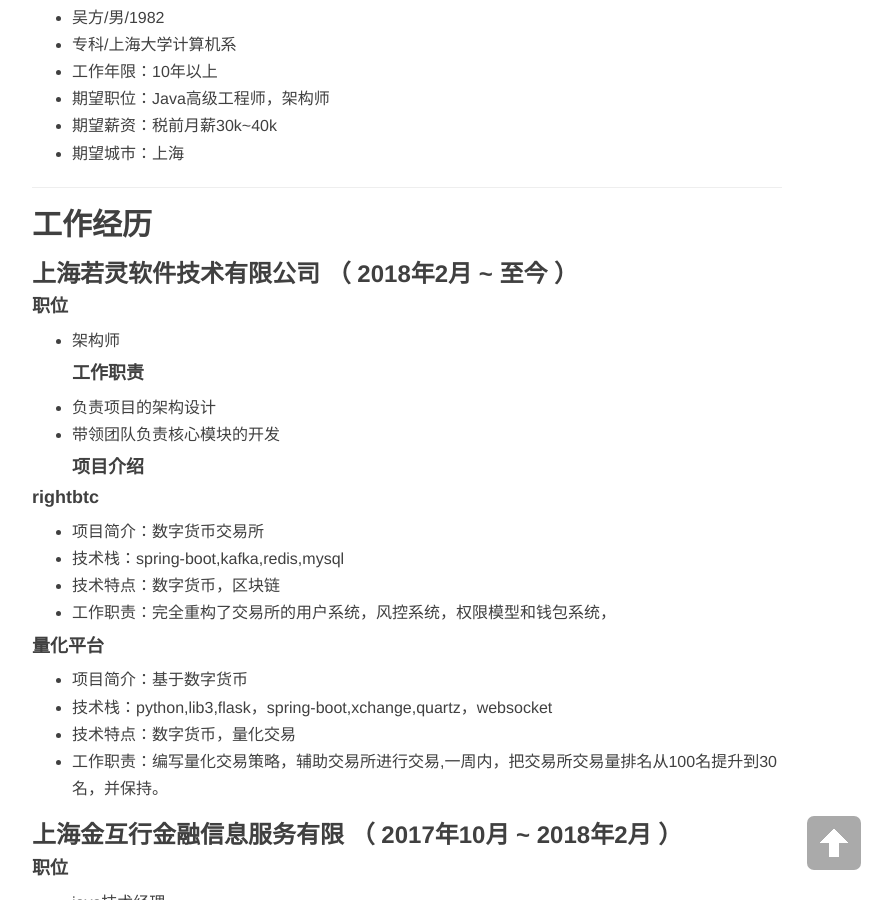
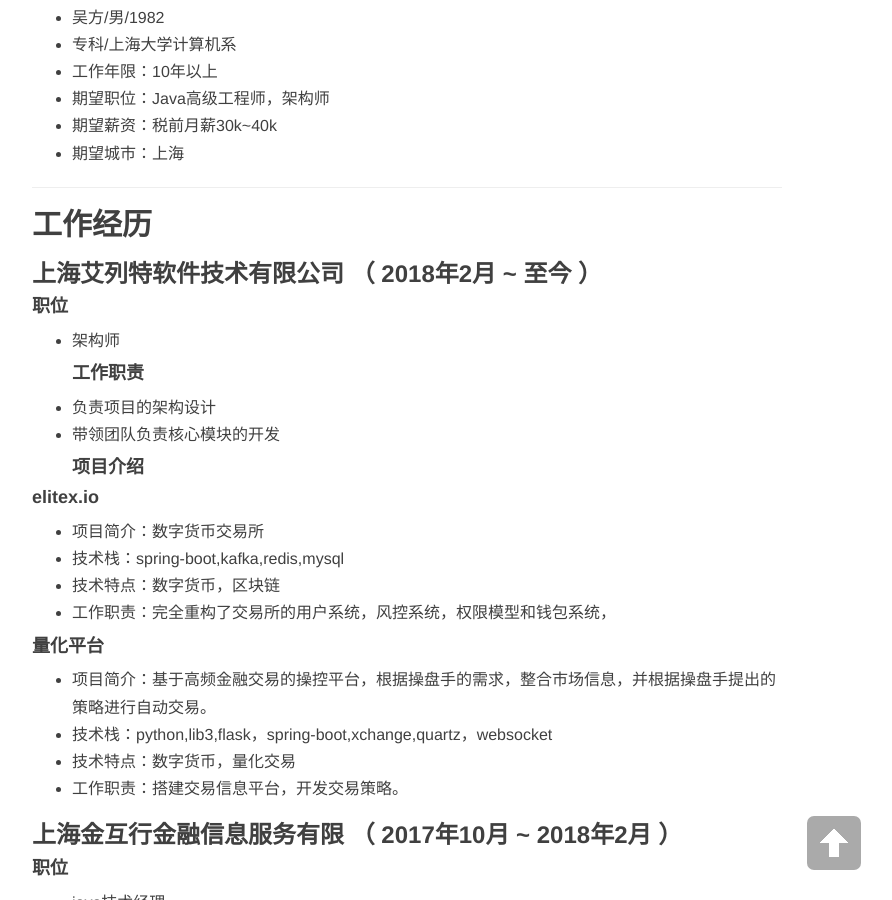
Before and after one commit to sluggard6/sluggard.github.io, a Jekyll site: the page built from resume.md, in a window 1280 px wide and 900 px high, scrolled down 710 px. Shown: the whole window, without its empty margins (233-1125 px from the left). Built offline with Jekyll 4.4.1, drawn with Linux system fonts in a browser that asks for light colours; nearby versions of some CDN libraries; our own code applies the rules of GitHub Pages for plain Markdown files; comment, search, counter and statistics services are not loaded; some of the changed text lies outside the part shown.

Commit message:
update resume

```diff
--- a/resume.md
+++ b/resume.md
@@ -21,7 +21,7 @@
 
 ## 工作经历
 
-### 上海若灵软件技术有限公司 （ 2018年2月 ~ 至今 ）
+### 上海艾列特软件技术有限公司 （ 2018年2月 ~ 至今 ）
 
 #### 职位
 * 架构师
@@ -30,17 +30,17 @@
 * 带领团队负责核心模块的开发
 #### 项目介绍
 
-#### rightbtc
+#### elitex.io
 * 项目简介：数字货币交易所
 * 技术栈：spring-boot,kafka,redis,mysql
 * 技术特点：数字货币，区块链
 * 工作职责：完全重构了交易所的用户系统，风控系统，权限模型和钱包系统，
 
 #### 量化平台
-* 项目简介：基于数字货币
+* 项目简介：基于高频金融交易的操控平台，根据操盘手的需求，整合市场信息，并根据操盘手提出的策略进行自动交易。
 * 技术栈：python,lib3,flask，spring-boot,xchange,quartz，websocket
 * 技术特点：数字货币，量化交易
-* 工作职责：编写量化交易策略，辅助交易所进行交易,一周内，把交易所交易量排名从100名提升到30名，并保持。
+* 工作职责：搭建交易信息平台，开发交易策略。
 
 ### 上海金互行金融信息服务有限 （ 2017年10月 ~ 2018年2月 ）
 
@@ -176,9 +176,9 @@
 
 # 开源项目和作品
 
-## 开源项目
+## github主页
 
- - [bgirl](https://github.com/sluggard6/bgirl)：react-native试水项目，一个rn做客户端，python做服务端的图片软件，包括用户，产品，页面模板，用户账户及支付的完整系统。
+ - https://github.com/sluggard6/bgirl
 
 
 
```
